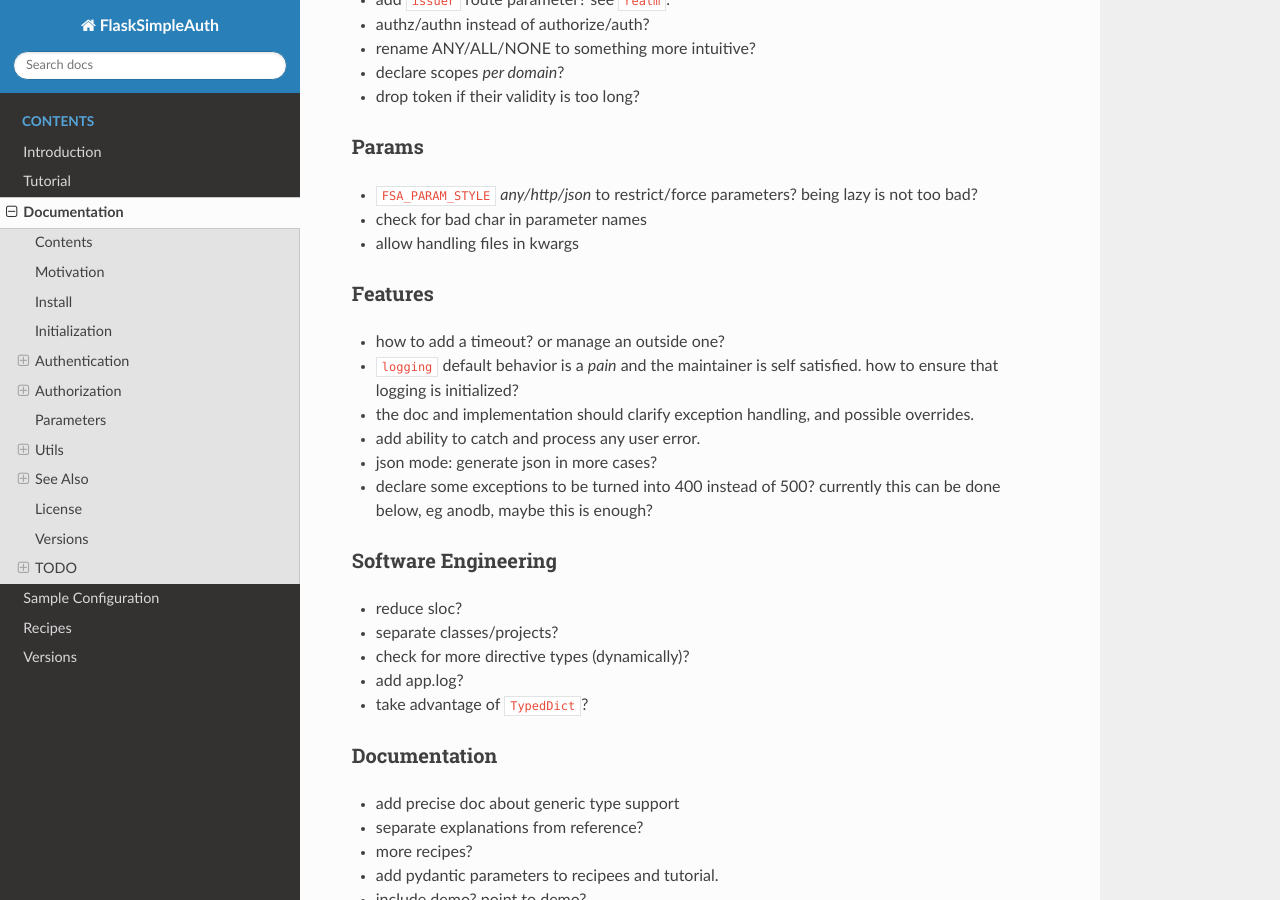
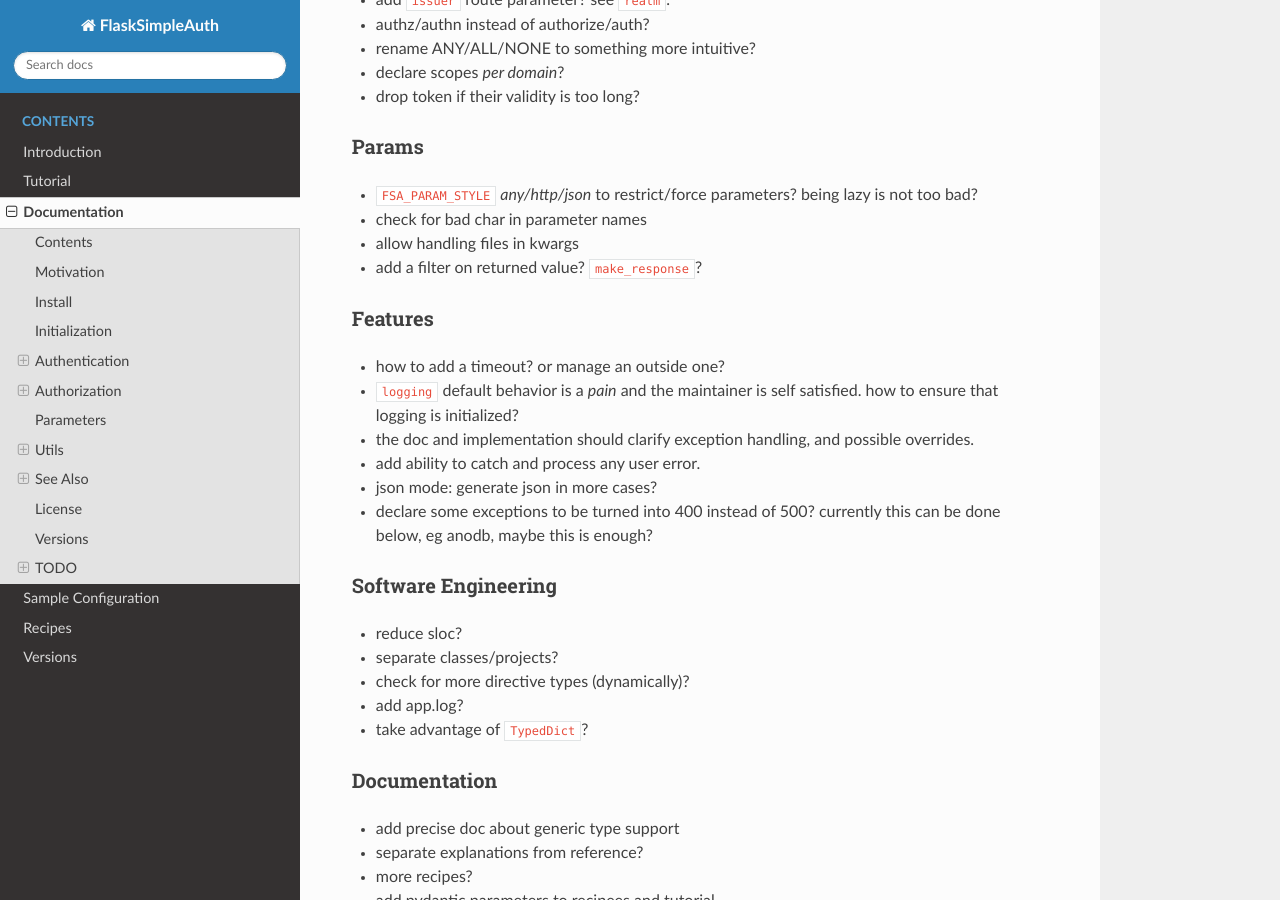
Before and after one commit to zx80/flask-simple-auth, a Sphinx documentation site: the page built from docs/DOCUMENTATION.md, in a window 1280 px wide and 900 px high, scrolled down 21658 px. Built offline with Sphinx 7.4.7 and the Read the Docs theme 2.0.0, drawn with Linux system fonts in a browser that asks for light colours; pages that are not in the unit, such as notebooks, are missing from menus.

Commit message:
more todo

```diff
--- a/docs/DOCUMENTATION.md
+++ b/docs/DOCUMENTATION.md
@@ -1201,6 +1201,7 @@
   being lazy is not too bad?
 - check for bad char in parameter names
 - allow handling files in kwargs
+- add a filter on returned value? `make_response`?
 
 ### Features
 
```
